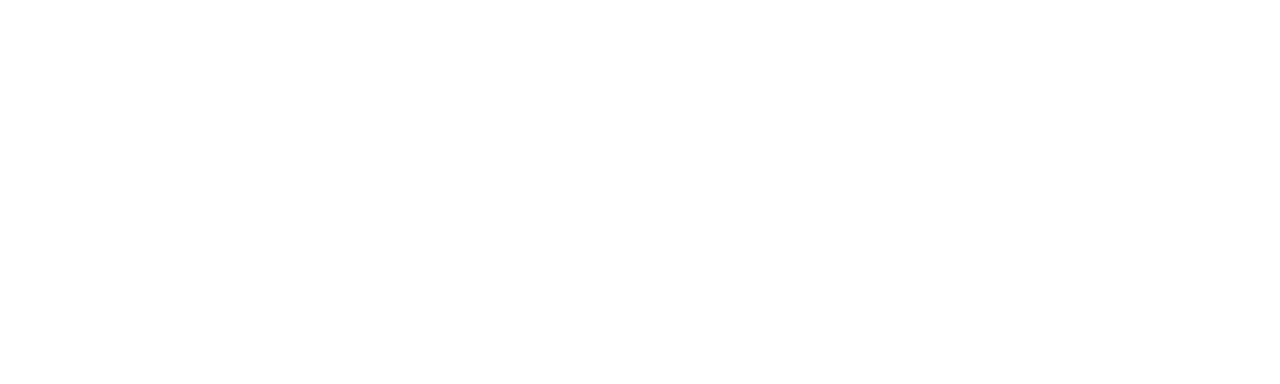
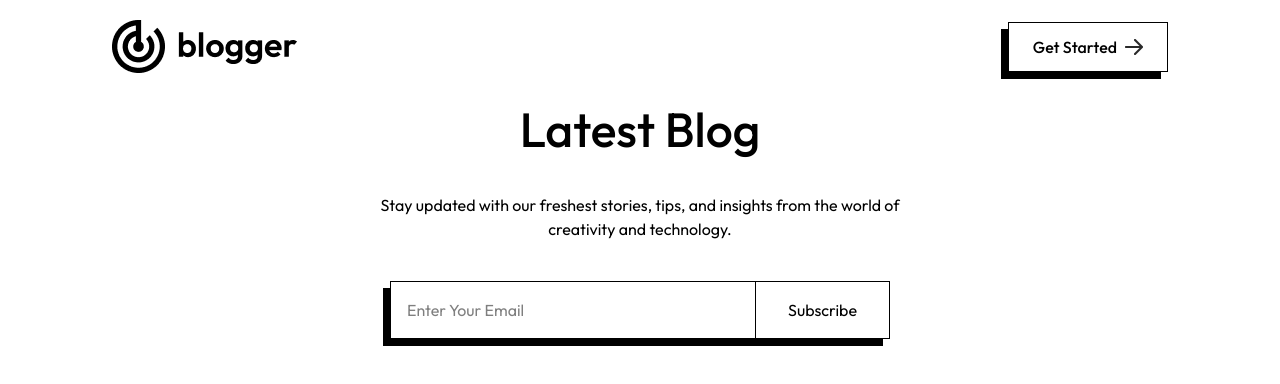
Before and after one commit to ehasun15019/Assignment-6-interactive-cares-Blog-website-with-next.js, a Next.js app: page / in a window 1280 px wide. Shown: the top 384 px of the page. Built offline with nearby package versions, Linux system fonts and the light colour scheme.

Commit message:
create Header.jsx component and import in page.js

```diff
--- a/src/app/globals.css
+++ b/src/app/globals.css
@@ -1 +1,5 @@
 @import "tailwindcss";
+
+body {
+  font-family: var(--font-outfit), sans-serif;
+}
--- a/src/app/layout.js
+++ b/src/app/layout.js
@@ -1,10 +1,10 @@
 import { Outfit } from "next/font/google";
 import "./globals.css";
 
-
 const outfit = Outfit({
   subsets: ["latin"],
-  weight:["400", "500", "600", "700"]
+  weight: ["400", "500", "600", "700"],
+  variable: "--font-outfit",
 });
 
 export const metadata = {
@@ -15,11 +15,7 @@
 export default function RootLayout({ children }) {
   return (
     <html lang="en">
-      <body
-        className={`${outfit.variable} antialiased`}
-      >
-        {children}
-      </body>
+      <body className={`${outfit.variable} antialiased`}>{children}</body>
     </html>
   );
 }
--- a/src/app/page.js
+++ b/src/app/page.js
@@ -1,7 +1,9 @@
+import Header from "@/components/Header";
+
 export default function Home() {
   return (
    <>
-
+    <Header/>
    </>
   );
 }
--- /dev/null
+++ b/src/components/Header.jsx
@@ -0,0 +1,51 @@
+import { assets } from "@/assets/assets";
+import Image from "next/image";
+import React from "react";
+
+const Header = () => {
+  return (
+    <div className="py-5 px-5 md:px-12 lg:px-28">
+      <div className="flex justify-between items-center">
+        <Image
+          src={assets.logo}
+          width={180}
+          alt="logo"
+          className="w-[130px] sm:w-auto"
+        />
+
+        <button className="flex items-center gap-2 font-medium py-1 px-3 sm:py-3 sm:px-6 border border-solid border-black cursor-pointer shadow-[-7px_7px_0px_#000000]">
+          Get Started
+          <Image src={assets.arrow} alt="arrow" />
+        </button>
+      </div>
+
+      <div className="text-center my-8">
+        <h1 className="text-3xl sm:text-5xl font-medium">Latest Blog</h1>
+
+        <p className="mt-10 max-w-[740px] m-auto text-xs sm:text-base">
+          Stay updated with our freshest stories, tips, and insights from the
+          world of <br /> creativity and technology.
+        </p>
+
+        <form
+          action=""
+          className="flex justify-between max-w-[500px] scale-75 sm:scale-100 mx-auto mt-10 border border-black shadow-[-7px_7px_0px_#000000]"
+        >
+          <input
+            type="email"
+            placeholder="Enter Your Email"
+            className="pl-4 outline-none"
+          />
+          <button
+            type="submit"
+            className="border-l cursor-pointer border-black py-4 px-4 sm:px-8 active:bg-gray-600 active:text-white"
+          >
+            Subscribe
+          </button>
+        </form>
+      </div>
+    </div>
+  );
+};
+
+export default Header;
```
